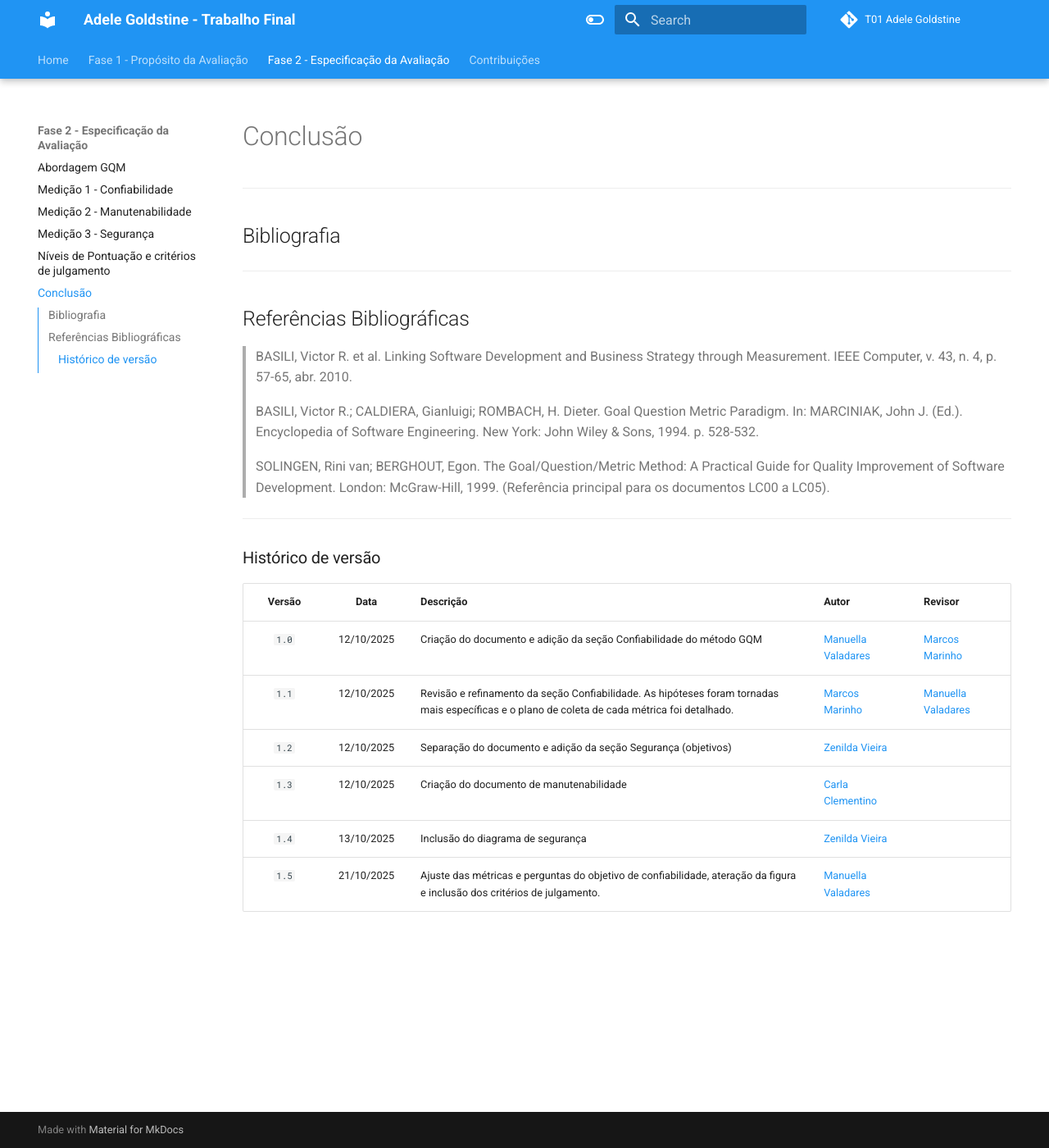
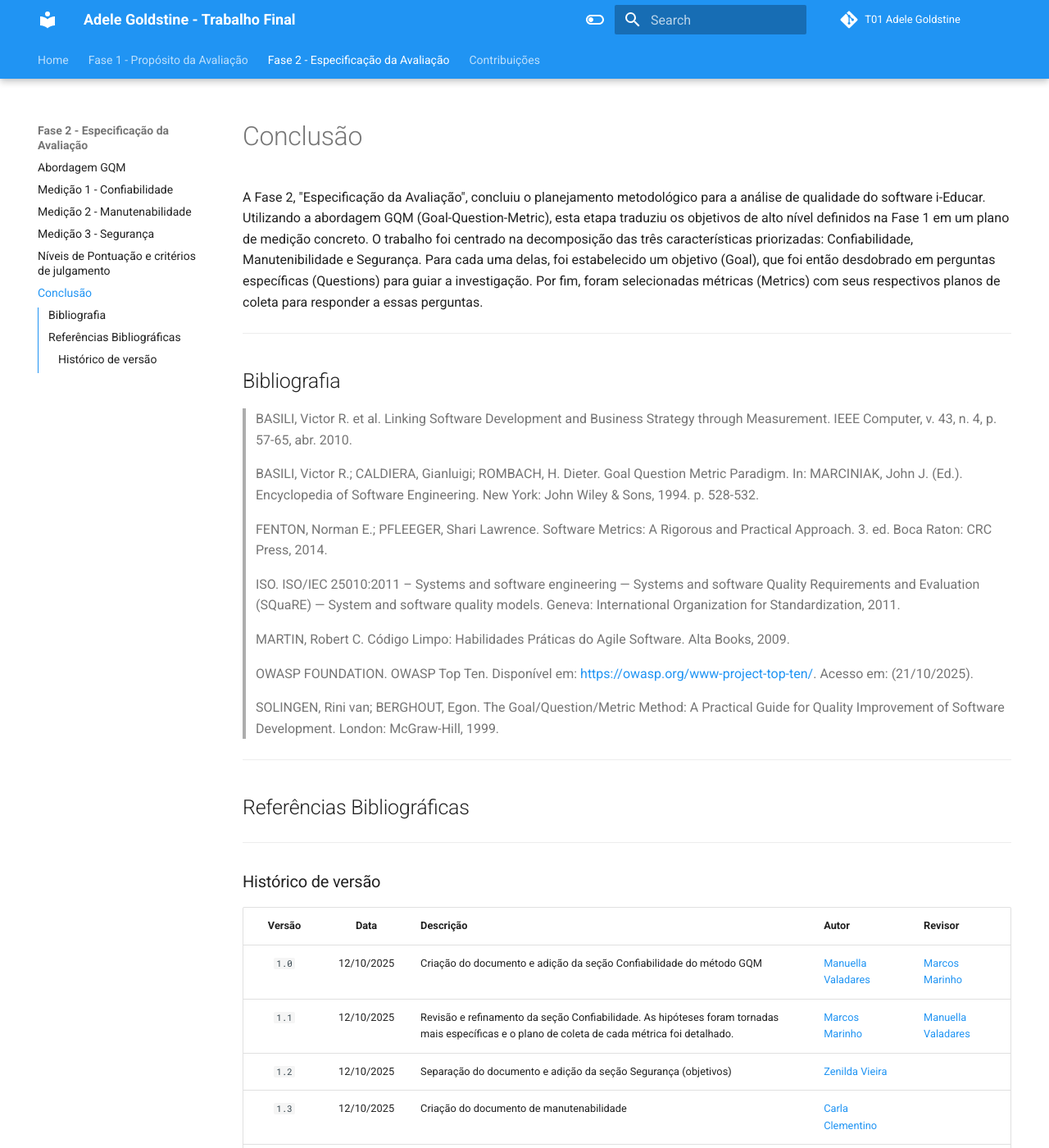
Before and after one commit to FCTE-Qualidade-de-Software-1/2025-2_T01_ADELE-GOLDSTINE, an MkDocs documentation site: the page built from docs/fase_2/conclusao.md, in a window 1280 px wide and 1400 px high. Shown: the whole window at 82% size. Built offline with MkDocs 1.6.1 and Material for MkDocs 9.7.7, drawn with Linux system fonts in a browser that asks for light colours; comment, search, counter and statistics services are not loaded.

Commit message:
atualização da seção de conclusão: inclusão de referências bibliográficas e remoção de duplicatas

```diff
--- a/docs/fase_2/conclusao.md
+++ b/docs/fase_2/conclusao.md
@@ -1,22 +1,32 @@
 # Conclusão
 
+A Fase 2, "Especificação da Avaliação", concluiu o planejamento metodológico para a análise de qualidade do software i-Educar. Utilizando a abordagem GQM (Goal-Question-Metric), esta etapa traduziu os objetivos de alto nível definidos na Fase 1 em um plano de medição concreto.
+O trabalho foi centrado na decomposição das três características priorizadas: Confiabilidade, Manutenibilidade e Segurança. Para cada uma delas, foi estabelecido um objetivo (Goal), que foi então desdobrado em perguntas específicas (Questions) para guiar a investigação. Por fim, foram selecionadas métricas (Metrics) com seus respectivos planos de coleta para responder a essas perguntas.
 
 
 ---
 
 ## Bibliografia
 
+> BASILI, Victor R. et al. Linking Software Development and Business Strategy through Measurement. IEEE Computer, v. 43, n. 4, p. 57-65, abr. 2010.
 
+> BASILI, Victor R.; CALDIERA, Gianluigi; ROMBACH, H. Dieter. Goal Question Metric Paradigm. In: MARCINIAK, John J. (Ed.). Encyclopedia of Software Engineering. New York: John Wiley & Sons, 1994. p. 528-532.
+
+> FENTON, Norman E.; PFLEEGER, Shari Lawrence. Software Metrics: A Rigorous and Practical Approach. 3. ed. Boca Raton: CRC Press, 2014.
+
+> ISO. ISO/IEC 25010:2011 – Systems and software engineering — Systems and software Quality Requirements and Evaluation (SQuaRE) — System and software quality models. Geneva: International Organization for Standardization, 2011.
+
+> MARTIN, Robert C. Código Limpo: Habilidades Práticas do Agile Software. Alta Books, 2009.
+
+> OWASP FOUNDATION. OWASP Top Ten. Disponível em: <https://owasp.org/www-project-top-ten/>. Acesso em: (21/10/2025).
+
+> SOLINGEN, Rini van; BERGHOUT, Egon. The Goal/Question/Metric Method: A Practical Guide for Quality Improvement of Software Development. London: McGraw-Hill, 1999.
 
 ---
 
 ## Referências Bibliográficas
 
-> BASILI, Victor R. et al. Linking Software Development and Business Strategy through Measurement. IEEE Computer, v. 43, n. 4, p. 57-65, abr. 2010.
 
-> BASILI, Victor R.; CALDIERA, Gianluigi; ROMBACH, H. Dieter. Goal Question Metric Paradigm. In: MARCINIAK, John J. (Ed.). Encyclopedia of Software Engineering. New York: John Wiley & Sons, 1994. p. 528-532.
-
-> SOLINGEN, Rini van; BERGHOUT, Egon. The Goal/Question/Metric Method: A Practical Guide for Quality Improvement of Software Development. London: McGraw-Hill, 1999. (Referência principal para os documentos LC00 a LC05).
 
 ---
 
```
